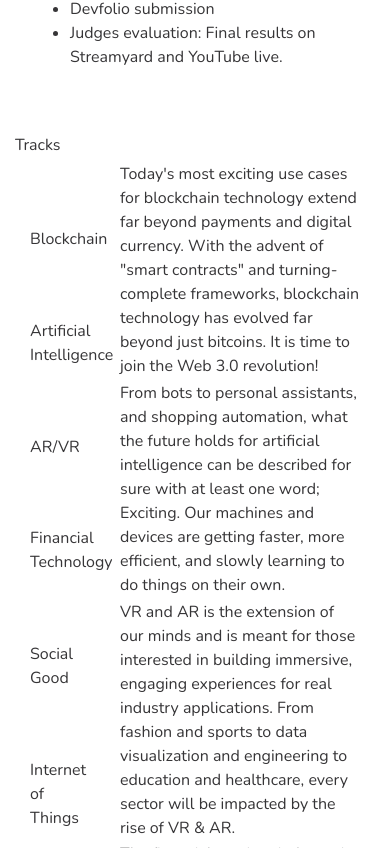
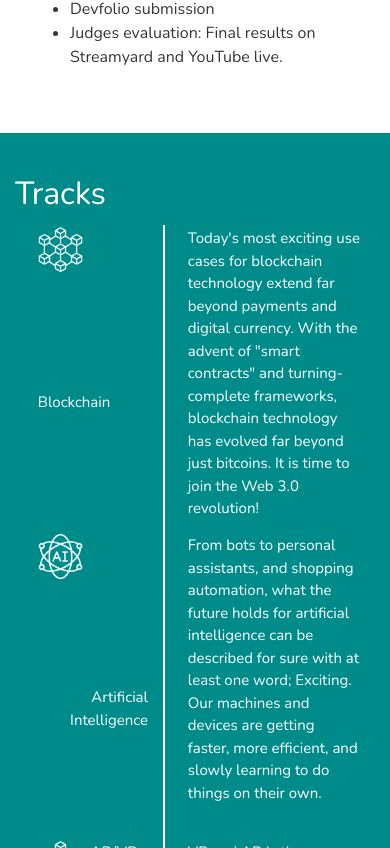
Before and after one commit to Dsc-Dce/GDSC-DCE, a React (Create React App) app: page /covihack in a window 390 px wide. Shown: the part 956-1804 px from the top of the page. Built offline with nearby package versions, Linux system fonts and the light colour scheme.

Commit message:
done with tracks

```diff
--- a/src/components/Covihack_Sponsors.js
+++ b/src/components/Covihack_Sponsors.js
@@ -21,7 +21,7 @@ const Covihack_Sponsors = () =>{
         <div className="sponsors">
             <div className="container">
                 <div className="row">
-                    <div className="col-md-5 ">
+                    <div className="col-md-5 sponsors-img">
                         <div className="row-g">
 
                             <div className="row">
--- a/src/components/Covihack_Tracks.js
+++ b/src/components/Covihack_Tracks.js
@@ -1,19 +1,21 @@
 import React from "react";
 import "./assets/css/Covihack_Tracks.css";
 import blockchain from "./assets/CoviHack Page assets/Vectors/blockchain.png";
+import ai from "./assets/CoviHack Page assets/Vectors/artificial-intelligence.png";
+
 
 const Covihack_Tracks = () => {
     return(
         <div className="tracks">
             <div className="container">
-                <div className="row tracks-head">Tracks</div>
+                <div className="row tracks-head"><h2>Tracks</h2></div>
                 <div className="row">
-                    <div className="col-3 track-title">
+                    <div className="col-5 track-title">
                         <div className="row blockchain">
                             <img src={blockchain} /> Blockchain
                         </div>
                         <div className="row ai">
-                            <img src={blockchain} /> Artificial Intelligence
+                            <img src={ai} /> Artificial Intelligence
                         </div>
                         <div className="row ar-vr">
                             <img src={blockchain} /> AR/VR
@@ -35,7 +37,7 @@ const Covihack_Tracks = () => {
                         </div>
                     </div>
 
-                    <div className="col-9 track-title">
+                    <div className="col-7 track-title-desc">
                         <div className="row blockchain">
                             Today's most exciting use cases for blockchain technology extend far beyond payments and digital currency. With the advent of "smart contracts" and turning-complete frameworks, blockchain technology has evolved far beyond just bitcoins. It is time to join the Web 3.0 revolution!
                         </div>
--- a/src/components/Team.js
+++ b/src/components/Team.js
@@ -42,7 +42,7 @@ const Team = () => {
                             Mname="Aman Yadav"
                             Mdesc="Design Team lead"
                             Mphoto={AMAN}
-                            link=""
+                            link="https://www.linkedin.com/in/aman-yadav00123/"
                         />
                         <TeamCard
                             Mname="Ayush Gupta"
@@ -78,7 +78,7 @@ const Team = () => {
                             Mname="Sahil Sandhu"
                             Mdesc="ML/AI lead"
                             Mphoto={SAHIL}
-                            link=""
+                            link="https://www.linkedin.com/in/the-sahil-sandhu/"
                         />
                          <TeamCard
                             Mname="Shivam Monga"
--- a/src/components/assets/css/Covihack_Sponsors.css
+++ b/src/components/assets/css/Covihack_Sponsors.css
@@ -1,6 +1,8 @@
 *{
     box-sizing: border-box;
 }
+
+.sponsors-img{padding-right: 2vw;}
 
 .sponsors{
     margin: 30px 0;
@@ -52,13 +54,15 @@
 }
 
 @media only screen and (max-width: 1200px) {
+    .row-2{height: 33px;}
+
     .row-3{height: 33px;}
 }
 
 @media only screen and (max-width: 992px) {
     .row-1{height: 22px;}
 
-    .row-2{height: 31px;}
+    .row-2{height: 26px;}
 
     .row-3{height: 24px;}
 
--- a/src/components/assets/css/Covihack_Tracks.css
+++ b/src/components/assets/css/Covihack_Tracks.css
@@ -1,4 +1,144 @@
 .track-title img{
     width: 65px;
     height: 65px;
+    margin-right: 3vw;
 }
+
+.tracks{
+    background-color: darkcyan;
+    padding: 40px 0;
+    color: white;
+}
+
+.track-title{
+    border-right: 2px solid white;
+    text-align: right;
+
+}
+
+.blockchain, .ai, .ar-vr, .financial-tech, .social-good, .iot, .healthcare, .mobility{
+    height: 6vw;
+    padding-left: 2vw;
+}
+
+@media only screen and (max-width: 1410px) {
+    .blockchain, .ai, .ar-vr, .financial-tech, .social-good, .iot, .healthcare, .mobility{
+        height: 9vw;
+        padding-left: 2vw;
+    }
+}
+
+@media only screen and (max-width: 1200px) {
+    .blockchain, .ai, .ar-vr, .financial-tech, .social-good, .iot, .healthcare, .mobility{
+        height: 11vw;
+        padding-left: 2vw;
+    }
+}
+
+@media only screen and (max-width: 992px) {
+    .blockchain, .ai, .ar-vr, .financial-tech, .social-good, .iot, .healthcare, .mobility{
+        height: 18vw;
+        padding-left: 2vw;
+    }
+
+    .track-title img{
+        width: 45px;
+        height: 45px;
+        margin-right: 2vw;
+    }
+}
+
+@media only screen and (max-width: 900px) {
+    .blockchain, .ai, .ar-vr, .financial-tech, .social-good, .iot, .healthcare, .mobility{
+        height: 20vw;
+        padding-left: 2vw;
+    }
+}
+
+@media only screen and (max-width: 770px) {
+    .blockchain, .ai, .ar-vr, .financial-tech, .social-good, .iot, .healthcare, .mobility{
+        height: 30vw;
+        padding-left: 2vw;
+    }
+}
+
+@media only screen and (max-width: 730px) {
+    .blockchain, .ai, .ar-vr, .financial-tech, .social-good, .iot, .healthcare, .mobility{
+        height: 35vw;
+        padding-left: 2vw;
+    }
+}
+
+@media only screen and (max-width: 650px) {
+    .blockchain, .ai, .ar-vr, .financial-tech, .social-good, .iot, .healthcare, .mobility{
+        height: 39vw;
+        padding-left: 2vw;
+    }
+}
+
+@media only screen and (max-width: 580px) {
+    .blockchain, .ai, .ar-vr, .financial-tech, .social-good, .iot, .healthcare, .mobility{
+        height: 44vw;
+        padding-left: 2vw;
+    }
+}
+
+@media only screen and (max-width: 520px) {
+    .blockchain, .ai, .ar-vr, .financial-tech, .social-good, .iot, .healthcare, .mobility{
+        height: 48vw;
+        padding-left: 2vw;
+    }
+}
+
+@media only screen and (max-width: 499px) {
+    .blockchain, .ai, .ar-vr, .financial-tech, .social-good, .iot, .healthcare, .mobility{
+        height: 55vw;
+        padding-left: 2vw;
+    }
+}
+
+@media only screen and (max-width: 460px) {
+    .blockchain, .ai, .ar-vr, .financial-tech, .social-good, .iot, .healthcare, .mobility{
+        height: 60vw;
+        padding-left: 2vw;
+    }
+}
+
+@media only screen and (max-width: 452px) {
+    .blockchain, .ai, .ar-vr, .financial-tech, .social-good, .iot, .healthcare, .mobility{
+        height: 67vw;
+        padding-left: 2vw;
+    }
+}
+
+@media only screen and (max-width: 430px) {
+    .blockchain, .ai, .ar-vr, .financial-tech, .social-good, .iot, .healthcare, .mobility{
+        height: 72vw;
+        padding-left: 2vw;
+        font-size: 15px;
+    }
+}
+
+@media only screen and (max-width: 395px) {
+    .blockchain, .ai, .ar-vr, .financial-tech, .social-good, .iot, .healthcare, .mobility{
+        height: 78vw;
+        padding-left: 2vw;
+        font-size: 15px;
+    }
+}
+
+@media only screen and (max-width: 377px) {
+    .blockchain, .ai, .ar-vr, .financial-tech, .social-good, .iot, .healthcare, .mobility{
+        height: 82vw;
+        padding-left: 2vw;
+        font-size: 14px;
+    }
+}
+
+@media only screen and (max-width: 354px) {
+    .blockchain, .ai, .ar-vr, .financial-tech, .social-good, .iot, .healthcare, .mobility{
+        height: 95vw;
+        padding-left: 2vw;
+        font-size: 13px;
+    }
+}
```
